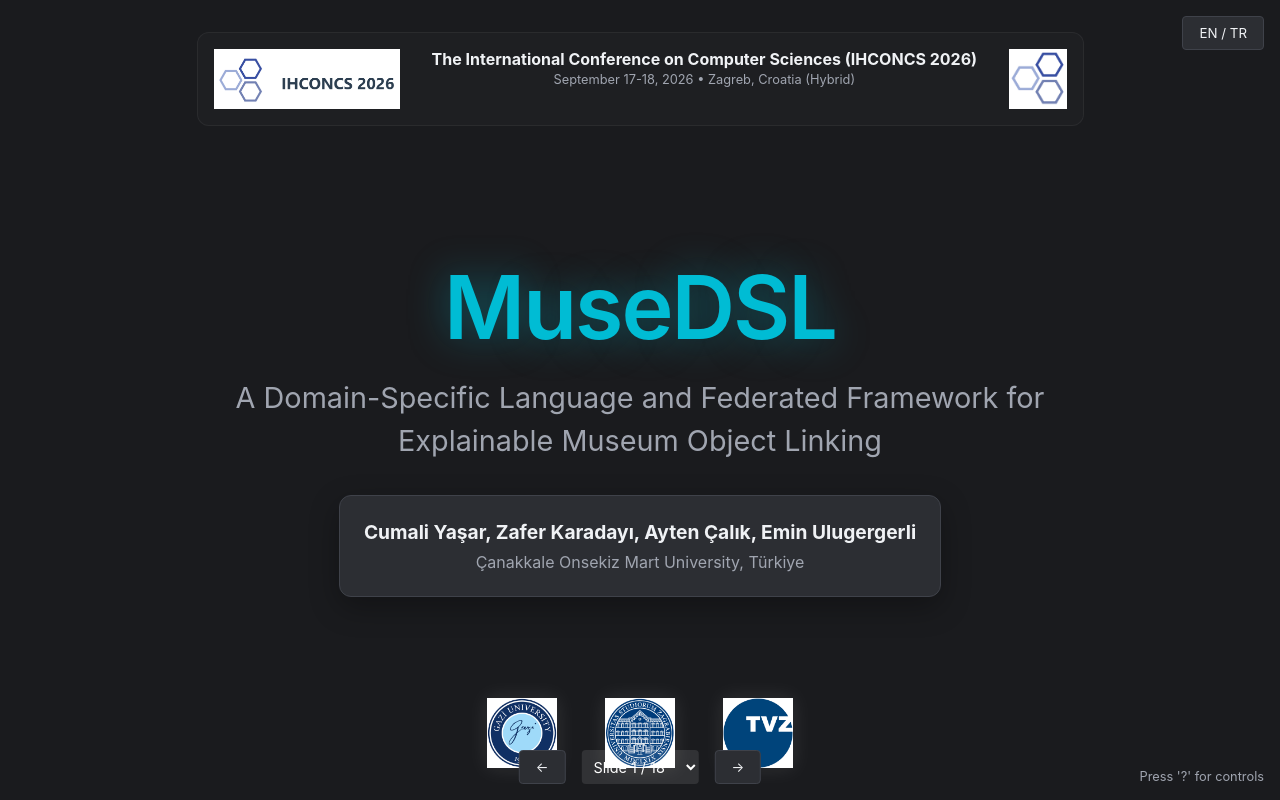
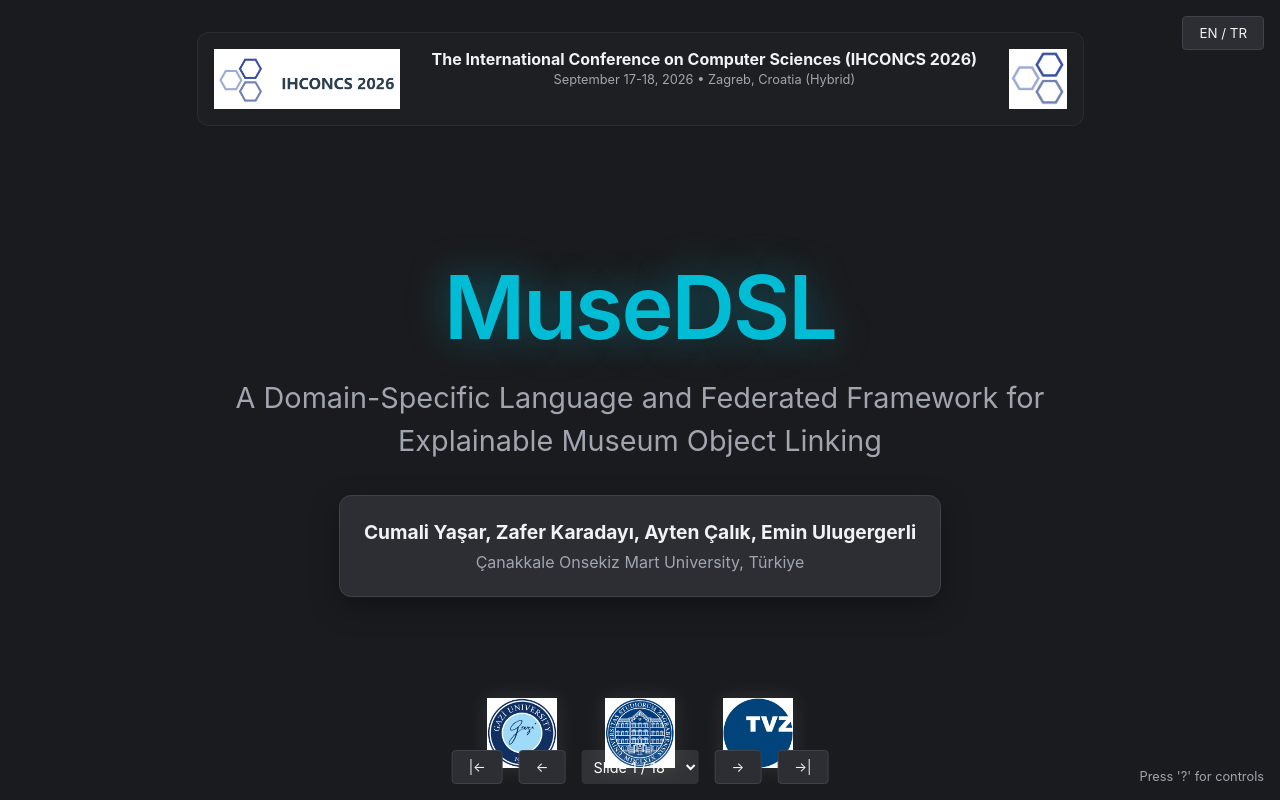
Before and after one commit to cyasar/ihconcs2026musedsl, a React (Vite) app: page /#1 in a window 1280 px wide. Built offline with nearby package versions, Linux system fonts and the light colour scheme.

Commit message:
feat: add first and last slide navigation buttons

```diff
--- a/src/App.tsx
+++ b/src/App.tsx
@@ -121,7 +121,10 @@ function App() {
       <CurrentSlide lang={lang} />
 
       <div className="slide-controls" style={{ zIndex: 150 }}>
-        <button onClick={handlePrev} disabled={currentSlideIndex === 0}>
+        <button onClick={() => setCurrentSlideIndex(0)} disabled={currentSlideIndex === 0} title={lang === 'en' ? 'First Slide' : 'İlk Slayt'}>
+          |&larr;
+        </button>
+        <button onClick={handlePrev} disabled={currentSlideIndex === 0} title={lang === 'en' ? 'Previous Slide' : 'Önceki Slayt'}>
           &larr;
         </button>
         <select
@@ -145,8 +148,11 @@ function App() {
             </option>
           ))}
         </select>
-        <button onClick={handleNext} disabled={currentSlideIndex === slides.length - 1}>
+        <button onClick={handleNext} disabled={currentSlideIndex === slides.length - 1} title={lang === 'en' ? 'Next Slide' : 'Sonraki Slayt'}>
           &rarr;
+        </button>
+        <button onClick={() => setCurrentSlideIndex(slides.length - 1)} disabled={currentSlideIndex === slides.length - 1} title={lang === 'en' ? 'Last Slide' : 'Son Slayt'}>
+          &rarr;|
         </button>
       </div>
 
```
